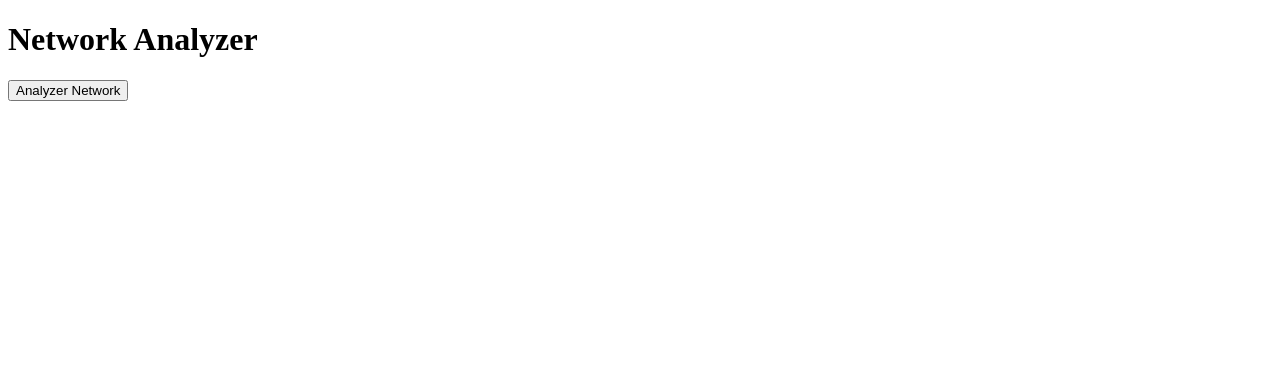
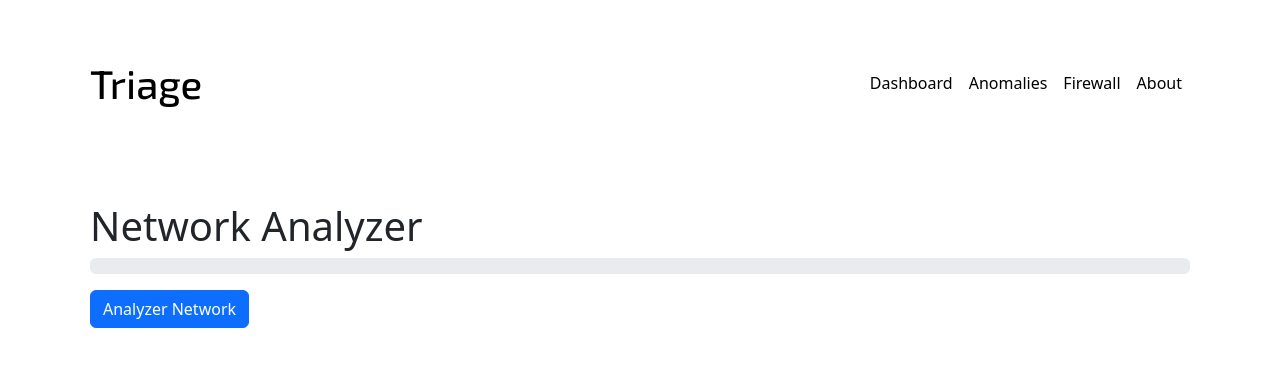
Before and after one commit to Toymakerftw/adima, a Flask app: template templates/index.html in a window 1280 px wide. Shown: the top 367 px of the page. Run offline with Flask 3, Linux system fonts and the light colour scheme; the template is opened without the code that fills it, so the values that code supplies are empty; parts of the project's set-up code (start-up, migrations or seed data) failed here and were passed over; some libraries are stand-ins or nearby versions.

Commit message:
triage: Add progress bar and fix messaging

```diff
--- a/app.py
+++ b/app.py
@@ -1,15 +1,25 @@
 import xgboost as xgb
 import pandas as pd
 from scapy.all import *
-from flask import Flask, render_template, request, redirect
+from flask import Flask, render_template, request, redirect, jsonify
 from anomaly import detect_anomalies
 from subprocess import Popen, PIPE
 import os
 import signal
 import time
 import sqlite3
+from flask_socketio import SocketIO
 
 app = Flask(__name__)
+socketio = SocketIO(app)
+
+@socketio.on('connect', namespace='/capture_packets')
+def test_connect():
+       print('Client connected')
+
+@socketio.on('disconnect', namespace='/capture_packets')
+def test_disconnect():
+       print('Client disconnected')
 
 def extract_features(packet):
     pcap_file = 'pcap/packets.pcap'  # Path to the pcap file captured by tcpdump
@@ -126,10 +136,11 @@ def index():
     local_ip = request.environ.get('HTTP_X_REAL_IP', request.remote_addr)
 
     # Analyze the pcap file
-    results, malicious_packets, device_statistics = analyze_pcap(pcap_file, model, local_ip)
+    results, malicious_nodes, device_statistics = analyze_pcap(pcap_file, model, local_ip)
 
-    message = "No Malicious Activity Detected"
-    if len(malicious_packets) > 0:
+    if not malicious_nodes:
+        message = "No Malicious Activity Detected"
+    else:
         message = None
 
     return render_template('index.html', malicious_results=results, device_stats=device_statistics, message=message)
@@ -143,6 +154,16 @@ def capture_packets():
     command = ['sudo','tcpdump', '-w', temp_file, '-G', '180']
     process = Popen(command, stdout=PIPE, stderr=PIPE, preexec_fn=os.setsid)
 
+    # Use a separate thread to periodically update the progress bar
+    def update_progress():
+        for i in range(180):
+            time.sleep(1)
+            progress = int((i + 1) / 180 * 100)
+            socketio.emit('progress', {'progress': progress}, namespace='/capture_packets')
+
+    thread = threading.Thread(target=update_progress)
+    thread.start()
+
     # Wait for 3 minutes
     time.sleep(180)
 
@@ -153,6 +174,10 @@ def capture_packets():
     os.rename(temp_file, final_file)
 
     return redirect('/')
+
+@app.route('/capture_packets_status')
+def capture_packets_status():
+    return jsonify({'progress': session.get('progress', 0)})
 
 @app.route('/firewall')
 def firewall():
--- a/templates/index.html
+++ b/templates/index.html
@@ -1,27 +1,110 @@
 <!DOCTYPE html>
 <html>
 <head>
-    <title>Network Analyzer</title>
+    <title>Triage</title>
+    <!-- Bootstrap CSS -->
+
+    <meta charset="utf8">
+    <meta name="viewport" content="width=device-width, initial-scale=1">
+    <link rel="stylesheet" href="https://maxcdn.bootstrapcdn.com/bootstrap/4.5.2/css/bootstrap.min.css">
+    <script src="https://ajax.googleapis.com/ajax/libs/jquery/3.5.1/jquery.min.js"></script>
+    <script src="https://cdnjs.cloudflare.com/ajax/libs/popper.js/1.16.0/umd/popper.min.js"></script>
+    <script src="https://maxcdn.bootstrapcdn.com/bootstrap/4.5.2/js/bootstrap.min.js"></script>
+    <script src="//cdnjs.cloudflare.com/ajax/libs/socket.io/4.0.1/socket.io.js"></script>
+
+    <link href="https://cdn.jsdelivr.net/npm/bootstrap@5.3.0/dist/css/bootstrap.min.css" rel="stylesheet">
+    <link rel="preconnect" href="https://fonts.googleapis.com">
+    <link rel="preconnect" href="https://fonts.gstatic.com" crossorigin>
+    <link href="https://fonts.googleapis.com/css2?family=Exo+2:wght@500&display=swap" rel="stylesheet">
+    <style>
+        body {
+            background-color: white;
+        }
+
+        .navbar-brand {
+            font-family: 'Exo 2', sans-serif;
+            font-size: 40px;
+            margin-right: auto;
+        }
+
+        .navbar-brand:hover {
+            color: black;
+        }
+
+        .navbar {
+            border-bottom-right-radius: .25rem;
+            border-bottom-left-radius: .25rem;
+        }
+
+        .navbar-dark .navbar-nav .nav-link {
+            color: black;
+        }
+
+        .navbar-dark .navbar-nav .nav-link:hover {
+            color: red;
+        }
+
+        .container {
+            margin-top: 20px;
+            padding: 20px;
+        }
+        </style>
 </head>
 <body>
-    <h1>Network Analyzer</h1>
+    <nav class="navbar navbar-expand-lg navbar-dark">
+        <div class="container">
+            <a class="navbar-brand" style="color:black" href="#">Triage</a>
+            <button class="navbar-toggler" type="button" data-bs-toggle="collapse" data-bs-target="#navbarNav" aria-controls="navbarNav" aria-expanded="false" aria-label="Toggle navigation">
+                <span class="navbar-toggler-icon"></span>
+            </button>
+            <div class="collapse navbar-collapse" id="navbarNav">
+                <ul class="navbar-nav ms-auto">
+                    <li class="nav-item">
+                        <a class="nav-link" href="#">Dashboard</a>
+                    </li>
+                    <li class="nav-item">
+                        <a class="nav-link" href="#">Anomalies</a>
+                    </li>
+                    <li class="nav-item">
+                        <a class="nav-link" href="#">Firewall</a>
+                    </li>
+                    <li class="nav-item">
+                        <a class="nav-link" href="#">About</a>
+                    </li>
+                </ul>
+            </div>
+        </div>
+    </nav>
 
-    <form action="/capture_packets" method="get">
-        <button type="submit">Analyzer Network</button>
+    <div class="container">
+        <h1 class="mt-3">Network Analyzer</h1>
+
+        <div class="progress">
+            <div id="progress-bar" class="progress-bar progress-bar-striped progress-bar-animated" role="progressbar" aria-valuenow="0" aria-valuemin="0" aria-valuemax="100" style="width: 0%">
+            </div>
+        </div>
+
+        <form action="/capture_packets" method="get" class="mt-3">
+            <button type="submit" class="btn btn-primary">Analyzer Network</button>
         </form>
 
         {% if message %}
-    <p>{{ message }}</p>
-    {% endif %}
+        <div class="alert alert-success mt-3" role="alert">
+            {{ message }}
+        </div>{% endif %}
+
 
         {% if device_stats %}
-    <h2>Device Statistics</h2>
-    <table>
+        <h2 class="mt-3">Device Statistics</h2>
+        <table class="table table-bordered">
+            <thead>
                 <tr>
                     <th>IP Address</th>
                     <th>Sent Packets</th>
                     <th>Received Packets</th>
                 </tr>
+            </thead>
+            <tbody>
                 {% for ip, stats in device_stats.items() %}
                 <tr>
                     <td>{{ ip }}</td>
@@ -29,16 +112,48 @@
                     <td>{{ stats.received }}</td>
                 </tr>
                 {% endfor %}
+            </tbody>
         </table>
         {% endif %}
 
         {% if malicious_results %}
-    <h2>Malicious Packets</h2>
-    <ul>
+        <h2 class="mt-3">Malicious Packets</h2>
+        <ul class="list-group">
             {% for result in malicious_results %}
-        <li>{{ result.summary }} - {{ result.src_ip }} -> {{ result.dst_ip }} (src_port: {{ result.src_port }}, dst_port: {{ result.dst_port }}, flags: {{ result.tcp_flags }})</li>
+            <li class="list-group-item">
+                {{ result.summary }} - {{ result.src_ip }} -> {{ result.dst_ip }}
+                (src_port: {{ result.src_port }}, dst_port: {{ result.dst_port }}, flags: {{ result.tcp_flags }})
+            </li>
             {% endfor %}
         </ul>
         {% endif %}
+    </div>
+
+    <!-- Bootstrap JS -->
+    <script src="https://cdn.jsdelivr.net/npm/bootstrap@5.3.0/dist/js/bootstrap.bundle.min.js"></script>
+    <script>
+           var socket = io.connect('http://' + document.domain + ':' + location.port + '/capture_packets');
+
+socket.on('connect', function() {
+    socket.emit('start');
+});
+
+socket.on('progress', function(data) {
+    var progress = data.progress;
+    $('#progress-bar').css('width', progress + '%').attr('aria-valuenow', progress);
+});
+
+socket.on('complete', function() {
+    $('#progress-bar').removeClass('progress-bar-striped').removeClass('progress-bar-animated');
+});
+
+function startCapture() {
+    $('#progress-bar').addClass('progress-bar-striped').addClass('progress-bar-animated');
+    $.get('/capture_packets', function(data) {
+        socket.emit('complete');
+    });
+}
+
+    </script>
 </body>
 </html>
```
Lines whose indentation alone changed are shown as unchanged.
